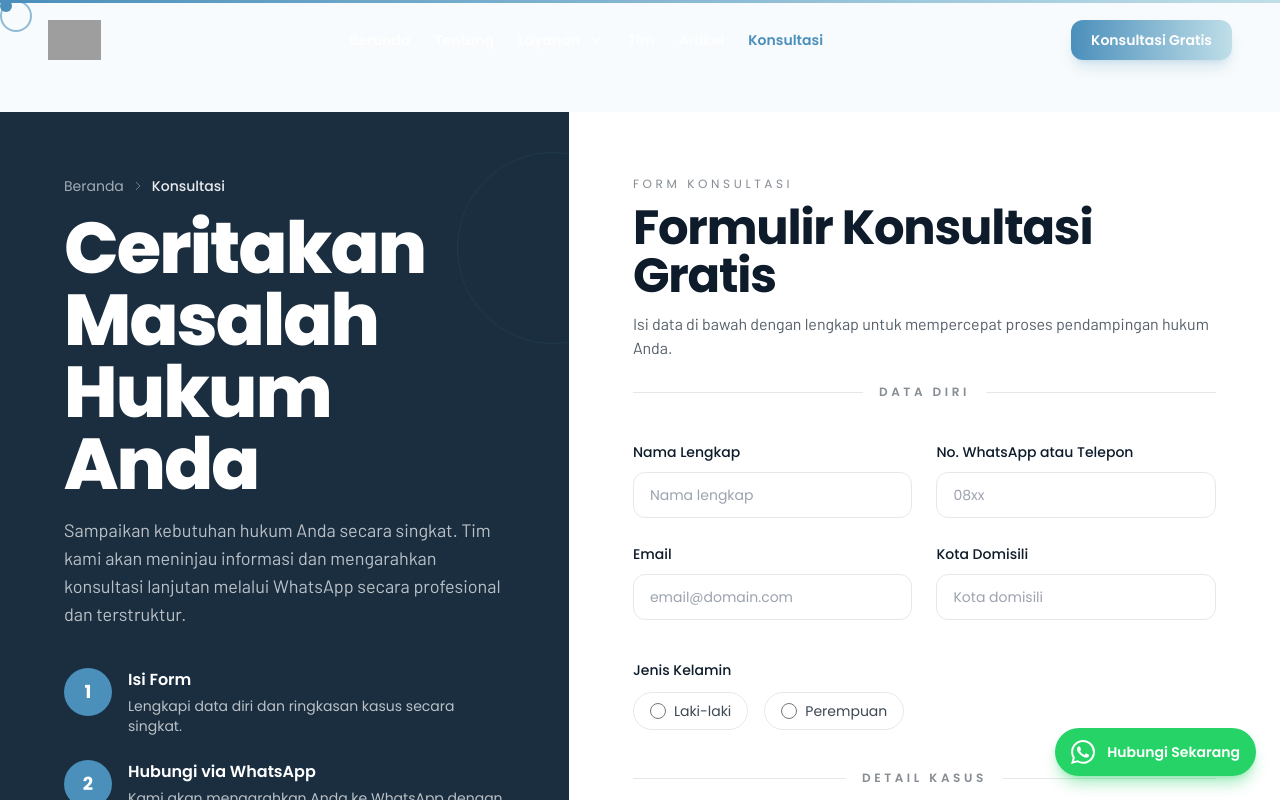
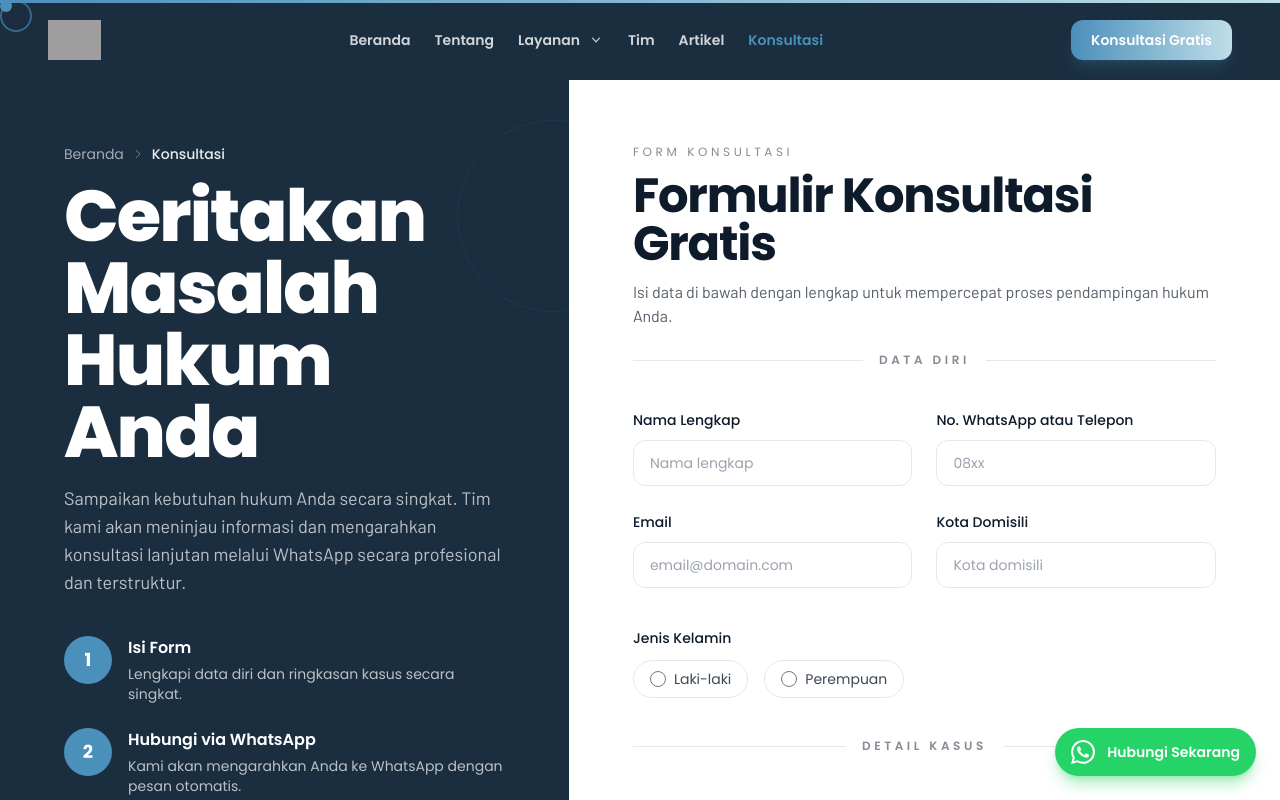
Before and after one commit to riswanramadhan/web-rayalawfirm, a Next.js app: page /konsultasi in a window 1280 px wide. Shown: the top 800 px of the page. Built offline with nearby package versions, Linux system fonts and the light colour scheme; grey boxes are pictures that could not be loaded.

Commit message:
style: change konsultasi page background to navy
8. ganti navbar konsultasi ke navy

```diff
--- a/app/konsultasi/page.tsx
+++ b/app/konsultasi/page.tsx
@@ -44,8 +44,8 @@ const steps = [
 
 export default function KonsultasiPage() {
   return (
-    <main className="bg-offwhite">
-      <section className="pt-24 pb-16 lg:pt-28 lg:pb-20">
+    <main className="bg-navy">
+      <section className="pt-24 pb-16 lg:pt-20 lg:pb-20">
         <div className="grid lg:grid-cols-[1fr_1.25fr]">
           <div className="relative overflow-hidden bg-navy px-6 py-16 lg:px-16">
             <div className="absolute -right-20 top-10 h-48 w-48 rounded-full border border-primary/10" />
```
